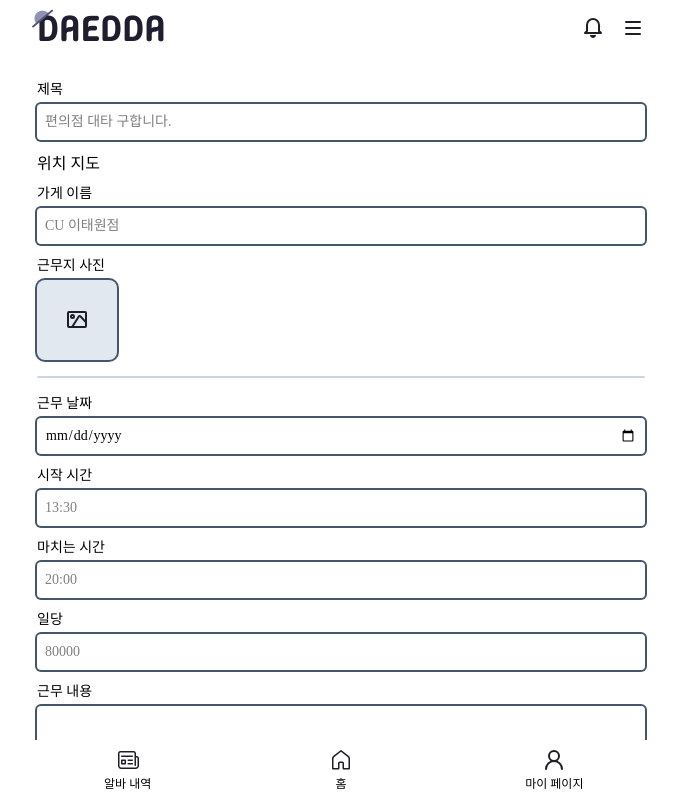
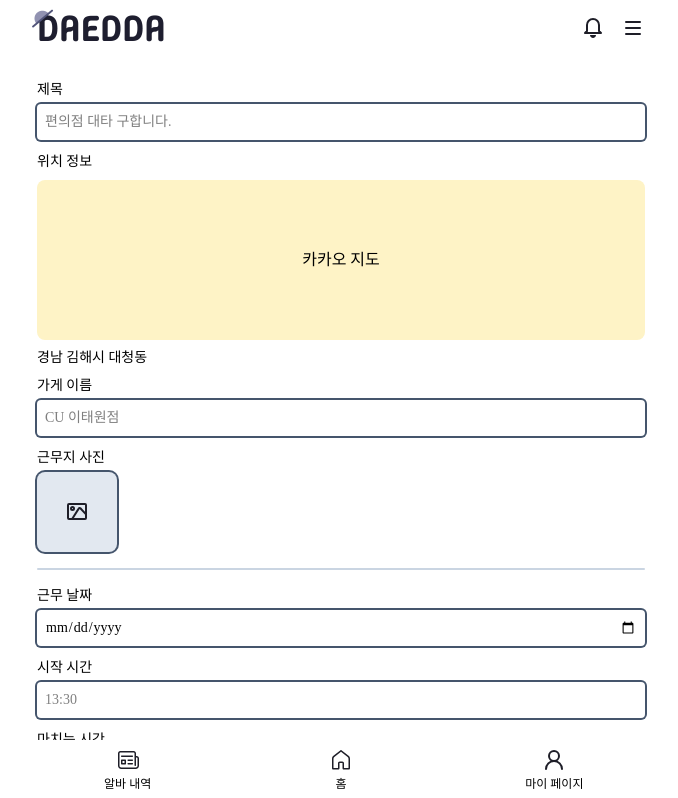
Before and after one commit to iamodh/daedda2-client, a React (Vite) app: page /app/job-posts/create in a window 1280 px wide. Shown: the top 798 px of the page, without its empty margins (299-977 px from the left). Built offline with nearby package versions, Linux system fonts and the light colour scheme; a web font is replaced by a local one.

Commit message:
create job post route 위치정보 프레임 추가

```diff
--- a/src/app/routes/app/job-posts/create-job-post.tsx
+++ b/src/app/routes/app/job-posts/create-job-post.tsx
@@ -35,7 +35,7 @@ const CreateJobPostRoute = () => {
 
     const newPost = {
       ...values,
-      location: '임시 위치 테스트',
+      location: '경남 김해시 대청동',
       totalHours,
       imageUrl: null,
     };
@@ -58,7 +58,13 @@ const CreateJobPostRoute = () => {
           placeholder="편의점 대타 구합니다."
           error={errors['title']}
         />
-        <div>위치 지도</div>
+        <div className="flex flex-col gap-2">
+          <span className="text-sm">위치 정보</span>
+          <div className="h-40 rounded-lg bg-amber-100 flex justify-center items-center">
+            카카오 지도
+          </div>
+          <span className="text-sm">경남 김해시 대청동</span>
+        </div>
         <Input
           label="가게 이름"
           registration={register('place', {
```
